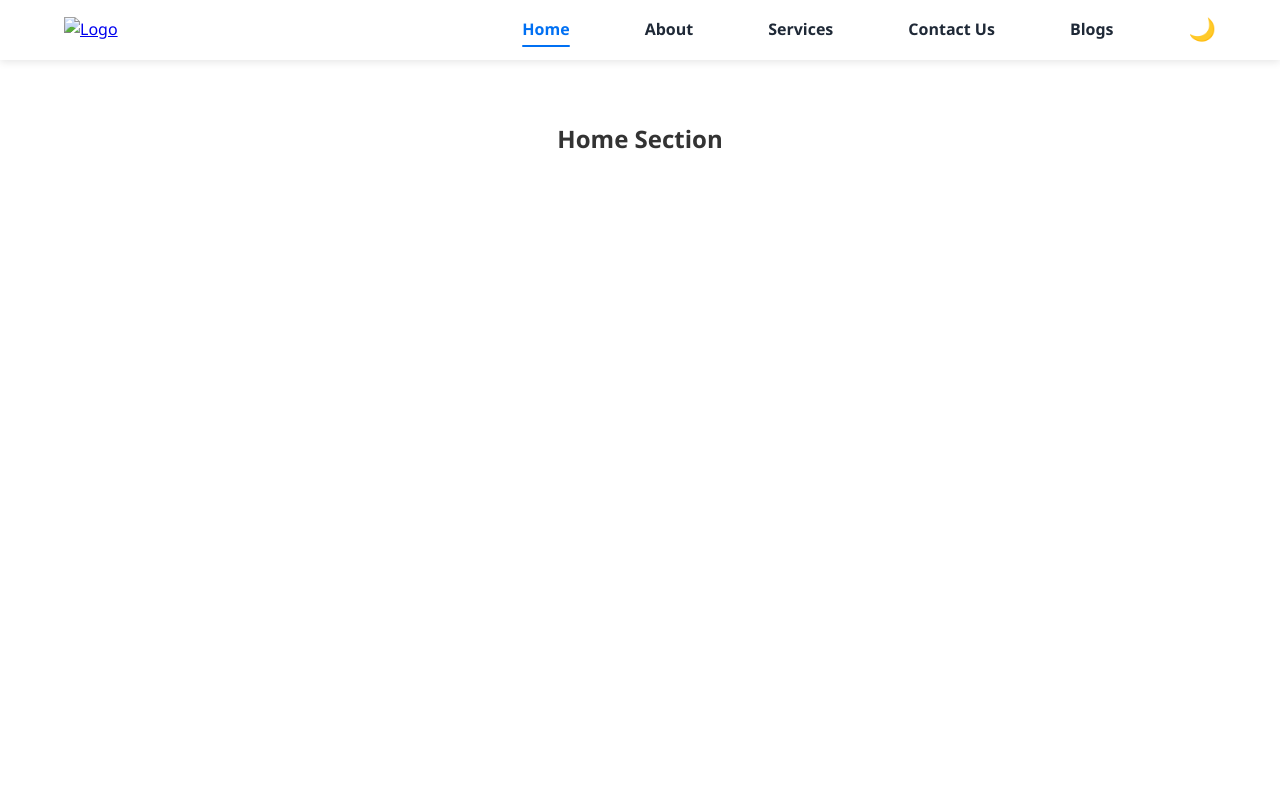
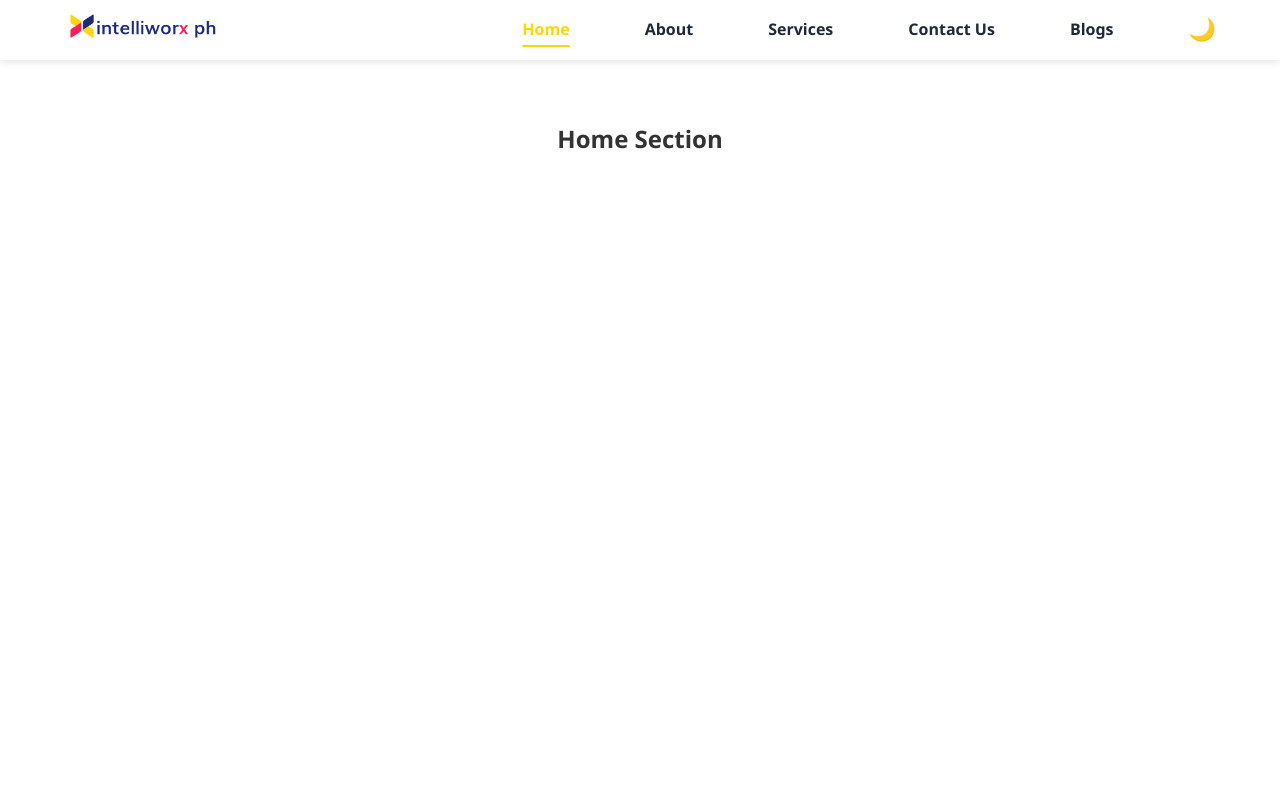
Before and after one commit to jlgardiola18/practice-page, a plain HTML site: page index.html in a window 1280 px wide. Shown: the top 800 px of the page. Drawn offline with Linux system fonts and the light colour scheme.

Commit message:
header update

```diff
--- a/css/style.css
+++ b/css/style.css
@@ -1,5 +1,4 @@
 /* Reset & base */
-
 * {
     margin: 0;
     padding: 0;
@@ -13,9 +12,7 @@ body {
     line-height: 1.6;
 }
 
-
 /* Sticky header */
-
 .header {
     position: sticky;
     top: 0;
@@ -24,9 +21,7 @@ body {
     z-index: 1000;
 }
 
-
 /* Container for nav content */
-
 .container {
     max-width: 1200px;
     margin: 0 auto;
@@ -37,28 +32,21 @@ body {
     height: 60px;
 }
 
-
 /* Logo */
-
 .logo img {
-    height: 40px;
+    height: 30px; /* smaller logo */
     cursor: pointer;
     user-select: none;
 }
 
-
-/* Nav group contains nav links + toggle */
-
+/* Nav group */
 .nav-group {
     display: flex;
     align-items: center;
     gap: 75px;
-    /* Even spacing between links and toggle */
 }
 
-
 /* Nav links */
-
 .nav-link {
     position: relative;
     text-decoration: none;
@@ -76,14 +64,14 @@ body {
     left: 0;
     height: 2px;
     width: 0%;
-    background: #0070f3;
+    background: #FFD700; /* yellow underline */
     transition: width 0.3s ease;
     border-radius: 2px;
 }
 
 .nav-link:hover,
 .nav-link.active {
-    color: #0070f3;
+    color: #FFD700; /* yellow text */
 }
 
 .nav-link:hover::after,
@@ -91,9 +79,7 @@ body {
     width: 100%;
 }
 
-
 /* Theme toggle button */
-
 .theme-toggle {
     background: none;
     border: none;
@@ -105,12 +91,10 @@ body {
 }
 
 .theme-toggle:hover {
-    color: #0070f3;
+    color: #FFD700; /* yellow hover */
 }
 
-
 /* Dark theme */
-
 body.dark-theme {
     background-color: #121212;
     color: #e0e0e0;
@@ -127,12 +111,12 @@ body.dark-theme .nav-link {
 
 body.dark-theme .nav-link:hover,
 body.dark-theme .nav-link.active {
-    color: #3ea6ff;
+    color: #FFD700; /* yellow in dark mode */
 }
 
 body.dark-theme .nav-link:hover::after,
 body.dark-theme .nav-link.active::after {
-    background: #3ea6ff;
+    background: #FFD700; /* yellow underline */
 }
 
 body.dark-theme .theme-toggle {
@@ -140,12 +124,10 @@ body.dark-theme .theme-toggle {
 }
 
 body.dark-theme .theme-toggle:hover {
-    color: #3ea6ff;
+    color: #FFD700; /* yellow hover */
 }
 
-
 /* Section styles for demo */
-
 main section {
     min-height: 100vh;
     padding: 60px 24px;
--- a/index.html
+++ b/index.html
@@ -4,7 +4,7 @@
 <head>
     <meta charset="UTF-8" />
     <meta name="viewport" content="width=device-width, initial-scale=1" />
-    <title>Navbar with Grouped Links & Toggle</title>
+    <title>Home - Intelliworx PH</title>
     <link rel="stylesheet" href="css/style.css" />
 </head>
 
@@ -12,7 +12,7 @@
     <header class="header">
         <div class="container">
             <a href="#home" class="logo">
-                <img src="logo.png" alt="Logo" />
+                <img src="images/logo.png" alt="Logo" />
             </a>
 
             <nav class="nav-group">
--- a/js/script.js
+++ b/js/script.js
@@ -5,3 +5,36 @@ function toggleTheme() {
     body.classList.toggle('dark-theme');
     btn.textContent = body.classList.contains('dark-theme') ? '☀️' : '🌙';
 }
+
+// --- Navbar active link on click ---
+const navLinks = document.querySelectorAll('.nav-link');
+
+navLinks.forEach(link => {
+    link.addEventListener('click', () => {
+        // remove active from all links
+        navLinks.forEach(l => l.classList.remove('active'));
+        // add active only to the clicked link
+        link.classList.add('active');
+    });
+});
+
+// --- Highlight on scroll ---
+const sections = document.querySelectorAll("main section");
+
+window.addEventListener("scroll", () => {
+    let current = "";
+
+    sections.forEach(section => {
+        const sectionTop = section.offsetTop - 80; // offset for header height
+        if (scrollY >= sectionTop) {
+            current = section.getAttribute("id");
+        }
+    });
+
+    navLinks.forEach(link => {
+        link.classList.remove("active");
+        if (link.getAttribute("href") === `#${current}`) {
+            link.classList.add("active");
+        }
+    });
+});
```
Also changed, not shown: images/logo.png (added).
